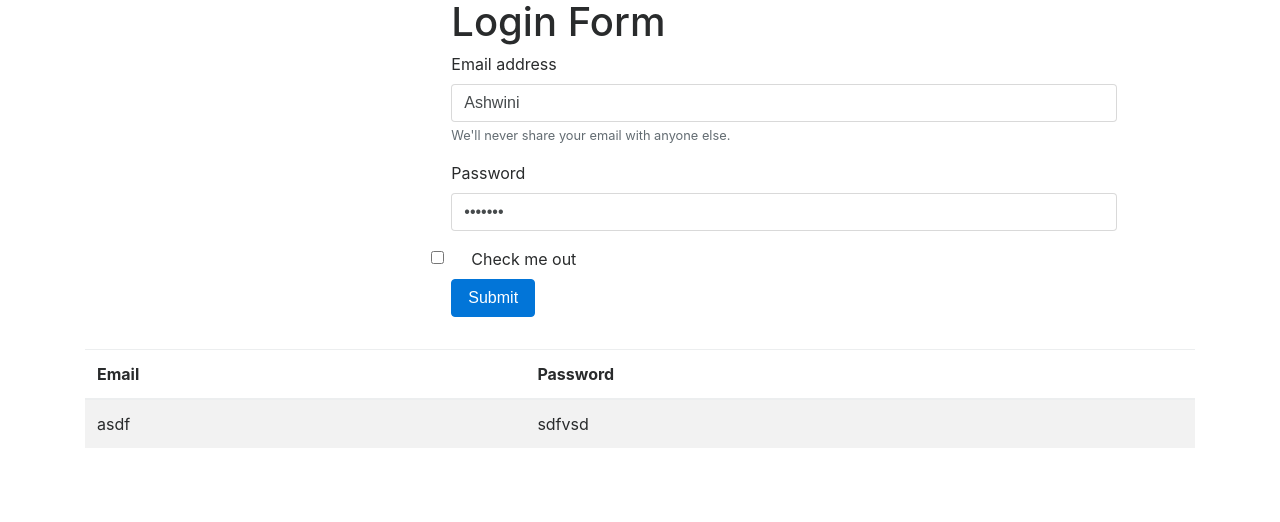
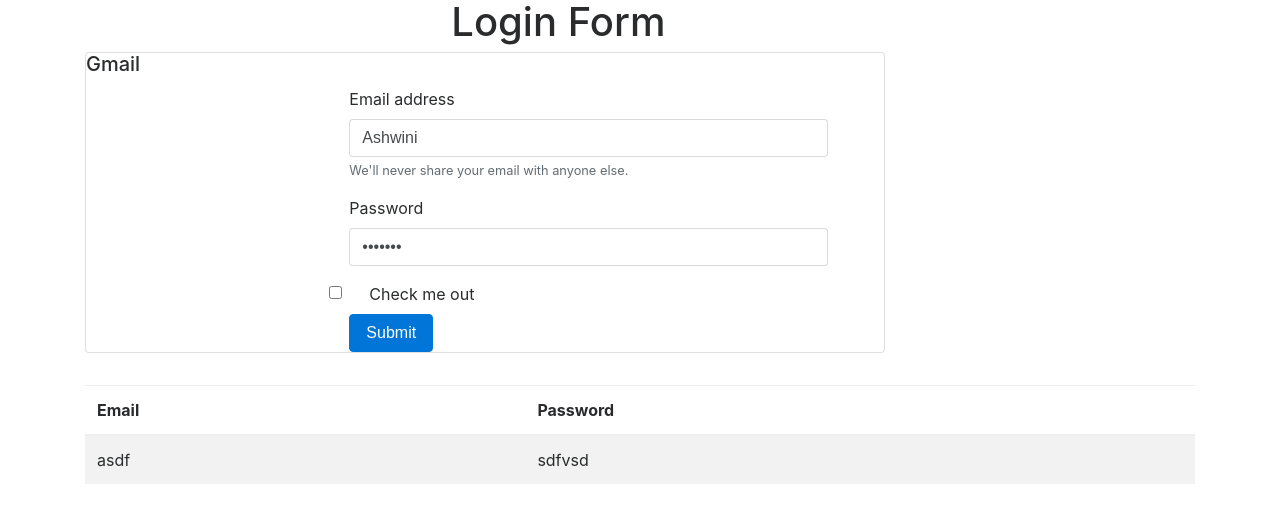
Before and after one commit to AshwiniKothuru/ExampleRepository, an Angular app in the folder BranchTwoProject/: page / in a window 1280 px wide. Shown: the top 522 px of the page. Built offline with nearby package versions, Linux system fonts and the light colour scheme.

Commit message:
Adding Modified file login-component

```diff
--- a/BranchTwoProject/src/app/login/login.component.css
+++ b/BranchTwoProject/src/app/login/login.component.css
@@ -10,3 +10,6 @@
 .table_block{
     margin-top: 2em;
 }
+.card-title h5{
+    text-align: center;
+}
--- a/BranchTwoProject/src/app/login/login.component.html
+++ b/BranchTwoProject/src/app/login/login.component.html
@@ -33,6 +33,9 @@
         </div>
 
     -->
+    <div class="card" style="width: 50rem;">
+            <div class="card-body">
+              <h5 class="card-title">Gmail</h5>
               <form class="form_body sign_up_block">
                     <div class="form-group">
                         <label for="exampleInputEmail1">Email address</label>
@@ -50,6 +53,9 @@
                     <button type="submit" class="btn btn-primary" (click)="signIn()">Submit</button>
                 </form>
 
+            </div>
+          </div>
+
     <div class="table_block">
         <table class="table table-striped">
             <thead>
```
Lines whose indentation alone changed are shown as unchanged.
